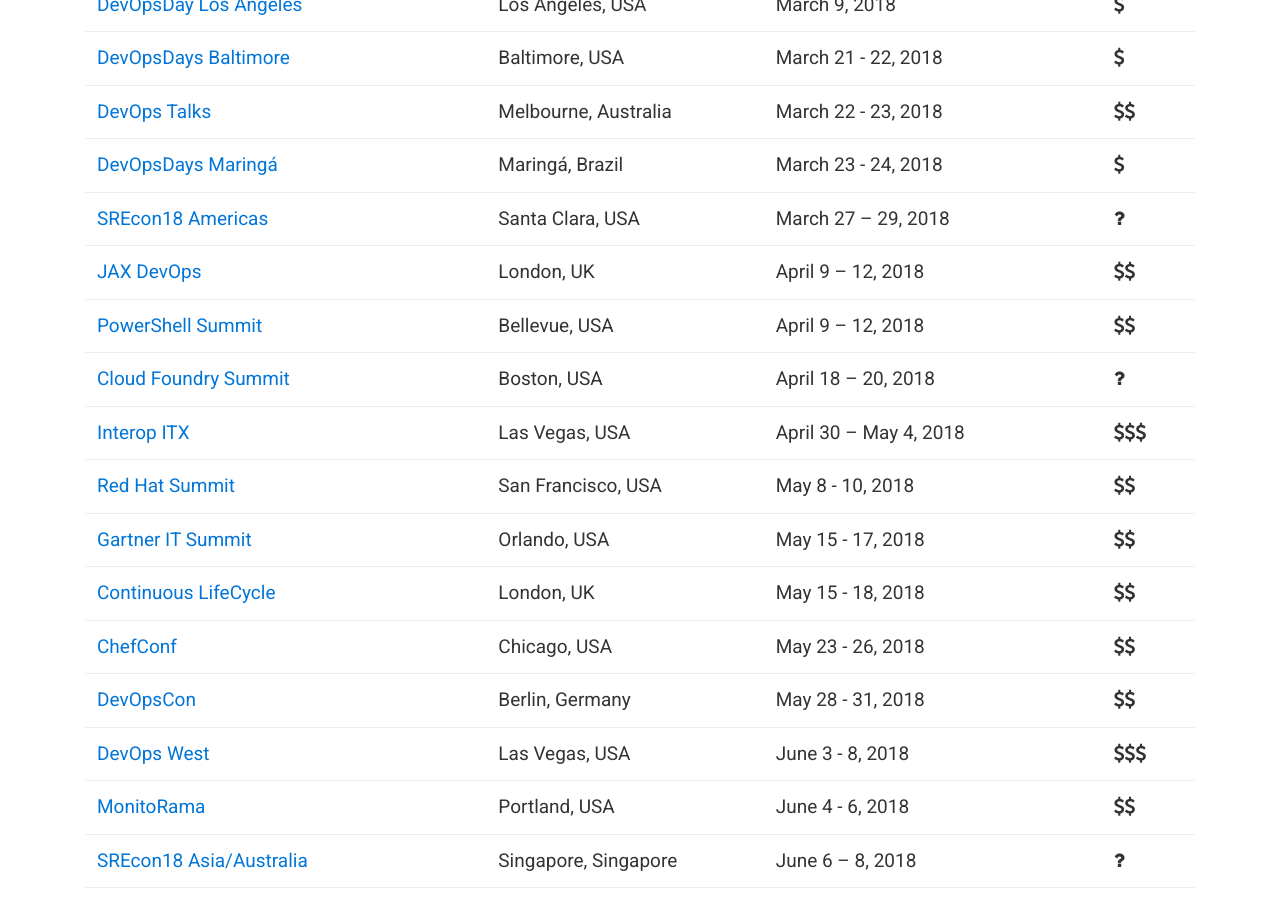
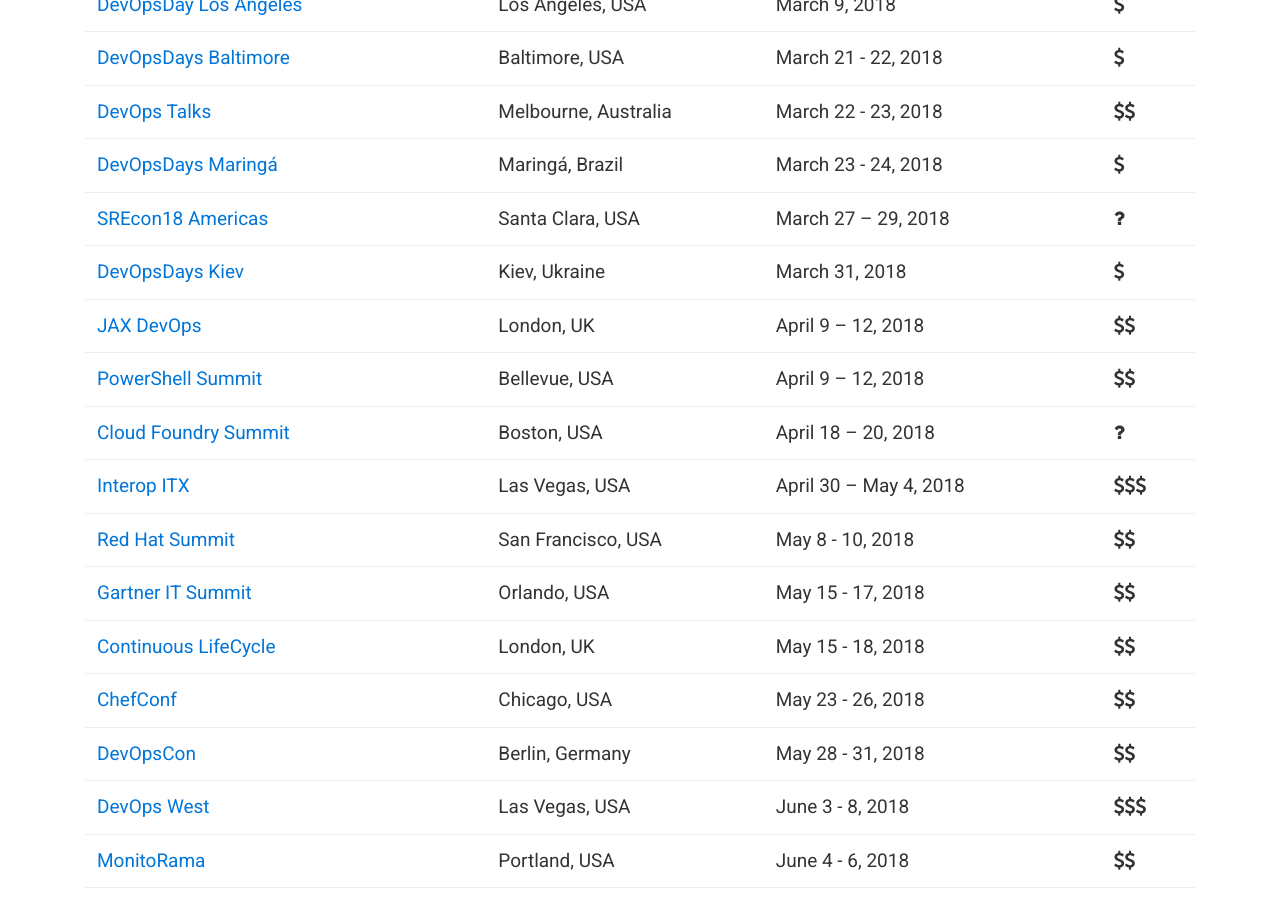
Before and after one commit to finspin/gotodevops.org, a Jekyll site: the page built from index.md, in a window 1280 px wide and 900 px high, scrolled down 872 px. Built offline with Jekyll 4.4.1, drawn with Linux system fonts in a browser that asks for light colours; nearby versions of some CDN libraries.

Commit message:
DevOpsDays Kiev

```diff
--- a/_data/conferences.yml
+++ b/_data/conferences.yml
@@ -150,6 +150,15 @@
   date: March 27 – 29, 2018
   start-date: 1522108800
   cost: unknown
+
+- name: DevOpsDays Kiev
+  url: https://www.devopsdays.org/events/2018-kiev
+  location:
+      city: Kiev
+      country: Ukraine
+  date: March 31, 2018
+  start-date: 1522497600
+  cost: 1
 
 - name: JAX DevOps
   url: https://devops.jaxlondon.com
```
